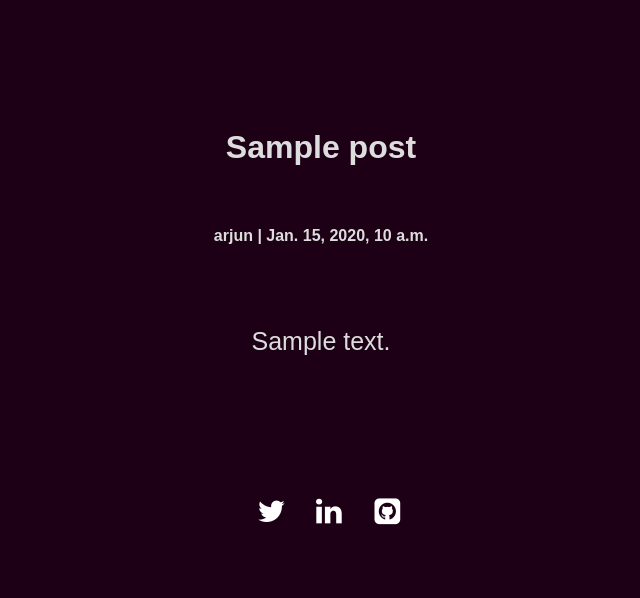
After one commit to arjunprakash027/Django_application, a Django app: a page that uses templates/authapp/post_detail.html in a window 1280 px wide. The commit adds this page. Shown: the top 598 px of the page, without its empty margins (319-959 px from the left). Run offline with Django 4.2, Linux system fonts and the light colour scheme; data comes from the database, SQL or seed files in the repository; tables that the repository leaves empty hold one stand-in row (values such as "Sample post").

Commit message:
BlogUpdate

```diff
--- a/authapp/models.py
+++ b/authapp/models.py
@@ -1,5 +1,6 @@
 from django.db import models
 from datetime import datetime
+from django.contrib.auth.models import User
 
 # Create your models here.
 
@@ -16,3 +17,20 @@ class Message(models.Model):
     date = models.DateTimeField(default=datetime.now, blank=True)
     user = models.CharField(max_length=1000000)
     room = models.CharField(max_length=1000000)
+
+STATUS = (
+    (0,"Draft"),
+    (1,"Publish")
+)
+
+class Post(models.Model):
+    title = models.CharField(max_length=200, unique=True)
+    slug = models.SlugField(max_length=200, unique=True)
+    author = models.ForeignKey(User, on_delete= models.CASCADE,related_name='blog_posts')
+    updated_on = models.DateTimeField(auto_now= True)
+    content = models.TextField()
+    created_on = models.DateTimeField(auto_now_add=True)
+    status = models.IntegerField(choices=STATUS, default=0)
+
+    class Meta:
+        ordering = ['-created_on']
--- a/authapp/urls.py
+++ b/authapp/urls.py
@@ -7,11 +7,11 @@ urlpatterns = [
     path('signup',views.signup,name="signup"),
     path('signin',views.signin,name="signin"),
     path('signout',views.signout,name="signout"),
-    path('show',views.show,name="show"),
     path('feedback',views.feedback,name="feedback"),
-    path('<str:room>/', views.room, name='room'),
+    path('room/<str:room>/', views.room, name='room'),
     path('checkview', views.checkview, name='checkview'),
     path('send', views.send, name='send'),
     path('getMessages/<str:room>/', views.getMessages, name='getMessages'),
-    path('portfolio',views.blog,name ='blog')
+    path('portfolio',views.blog,name ='blog'),
+    path('blog/<slug:slug>/', views.PostDetail, name='post_detail'),
 ]
--- a/authapp/views.py
+++ b/authapp/views.py
@@ -3,14 +3,16 @@ from django.http import HttpResponse
 from django.contrib.auth.models import User,auth
 from django.contrib import messages
 from django.contrib.auth import authenticate,login,logout
-from .models import report,Room,Message
+from .models import report,Room,Message,Post
 from django import forms
 from django.http import JsonResponse
+from django.views import generic
 
 
 # Create your views here.
 def home(request):
-    return render(request, 'authapp/index.html')
+    queryset = Post.objects.all()
+    return render(request, 'authapp/index.html', {'query':queryset})
 def blog(request):
     return render(request, 'authapp/portfolio.html')
 
@@ -94,11 +96,11 @@ def checkview(request):#checks if the given room is already present or not
     username = request.POST['username']
 
     if Room.objects.filter(name=room).exists():
-        return redirect('/'+room+'/?username='+username)
+        return redirect('room/'+room+'/?username='+username)
     else:
         new_room = Room.objects.create(name=room)
         new_room.save()
-        return redirect('/'+room+'/?username='+username)
+        return redirect('room/'+room+'/?username='+username)
 
 
 def send(request):#posts the message
@@ -120,3 +122,7 @@ def getMessages(request, room):#recieves and shows the message
 def signout(request):#signout
     auth.logout(request)
     return redirect('home')
+
+def PostDetail(request,slug):#show the details of the blog
+    blog_details = Post.objects.get(slug=slug)
+    return render(request, 'authapp/post_detail.html',{'details': blog_details})
--- /dev/null
+++ b/templates/authapp/post_detail.html
@@ -0,0 +1,124 @@
+<!DOCTYPE html>
+<html lang="en">
+<head>
+    <meta charset="UTF-8">
+    <meta http-equiv="X-UA-Compatible" content="IE=edge">
+    <link rel="stylesheet" href="https://cdnjs.cloudflare.com/ajax/libs/font-awesome/4.7.0/css/font-awesome.min.css">
+    <meta name="viewport" content="width=device-width, initial-scale=1.0">
+    <title>blog by: {{details.author}}</title>
+</head>
+<body>
+    <div class="container">
+        <div class="row">
+          <div class="col-md-8 card mb-4  mt-3 left  top">
+            <div class="card-body">
+              <h1> {{ details.title }}</h1><br>
+              <h4 class=" text-muted">{{ details.author }} | {{ details.created_on }}</h4><br><br>
+              <p class="card-text ">{{ details.content | safe }}</p>
+            </div>
+          </div>
+        </div>
+      </div>
+      <div class="footer">
+        <a href="https://twitter.com/ArjunRa03919610" class="fa fa-twitter"></a>
+        <a href="https://www.linkedin.com/in/arjun-prakash-589348211/" class="fa fa-linkedin"></a>
+        <a href="https://github.com/arjunprakash027" class="fa fa-github-square"></a>
+      </div>
+</body>
+
+<style>
+
+    p {
+      font-size: 25px;
+    }
+    * {
+      box-sizing: border-box;
+    }
+
+    /* Add a gray background color with some padding */
+    body {
+      text-align: center;
+      font-family: Arial;
+      padding: 20px;
+      background: #1d0016;
+      color: #ddd;
+      justify-content: left;
+    }
+
+    /* Header/Blog Title */
+    .header {
+      padding: 30px;
+      font-size: 40px;
+      text-align: center;
+      background: #1d0016;
+      color:#ddd;
+    }
+
+    /* Create two unequal columns that floats next to each other */
+    /* Left column */
+    .leftcolumn {
+      float: left;
+      width: 75%;
+    }
+
+    /* Right column */
+    .rightcolumn {
+      float: left;
+      width: 25%;
+      padding-left: 20px;
+    }
+
+    /* Add a card effect for articles */
+    .card {
+       background-color: #1d0016;
+       padding: 50px;
+       margin-top: 30px;
+       color:#ddd;
+
+
+    }
+
+    /* Clear floats after the columns */
+    .row:after {
+      content: "";
+      display: table;
+      clear: both;
+      justify-content: left;
+    }
+
+    /* Footer */
+    .footer {
+      padding: 20px;
+      text-align: center;
+      background: #1d0016;
+      margin-top: 20px;
+    }
+
+    .just {
+      text-align: center;
+      text-justify: inter-word;
+    }
+    .fa {
+      padding: 20px;
+      font-size: 30px;
+      width: 50px;
+      text-align: center;
+      text-decoration: none;
+      margin: 5px 2px;
+    }
+
+    .fa:hover {
+        opacity: 0.7;
+    }
+    .fa-twitter {
+      background: #1d0016;
+      color: white;
+    }
+    .fa-linkedin {
+      background: #1d0016;
+      color: white;
+    }
+    .fa-github-square {
+      background: #1d0016;
+      color: white;
+    }
```
Also changed, not shown: authapp/admin.py (+9 -1 lines), templates/authapp/index.html (+19 -13 lines), templates/authapp/show.html (+11 -19 lines), authapp/migrations/0003_post.py (added).
